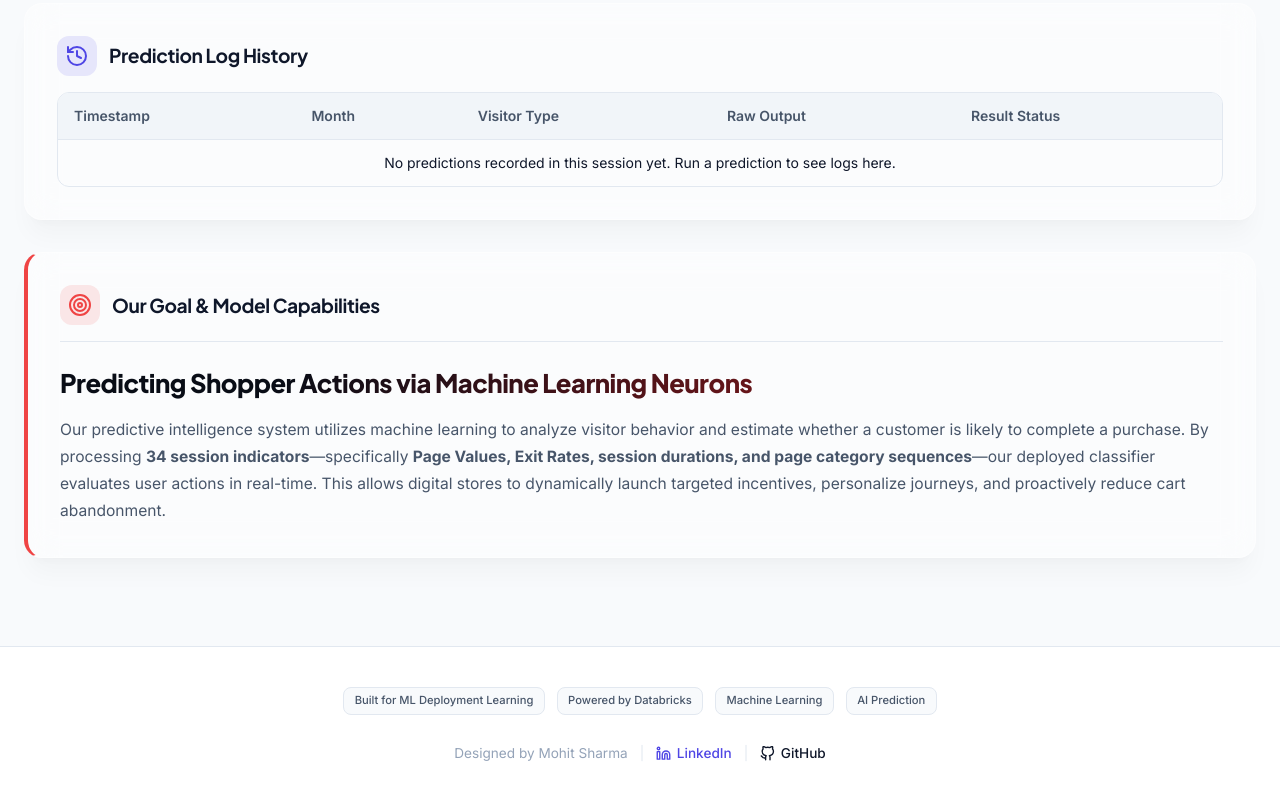
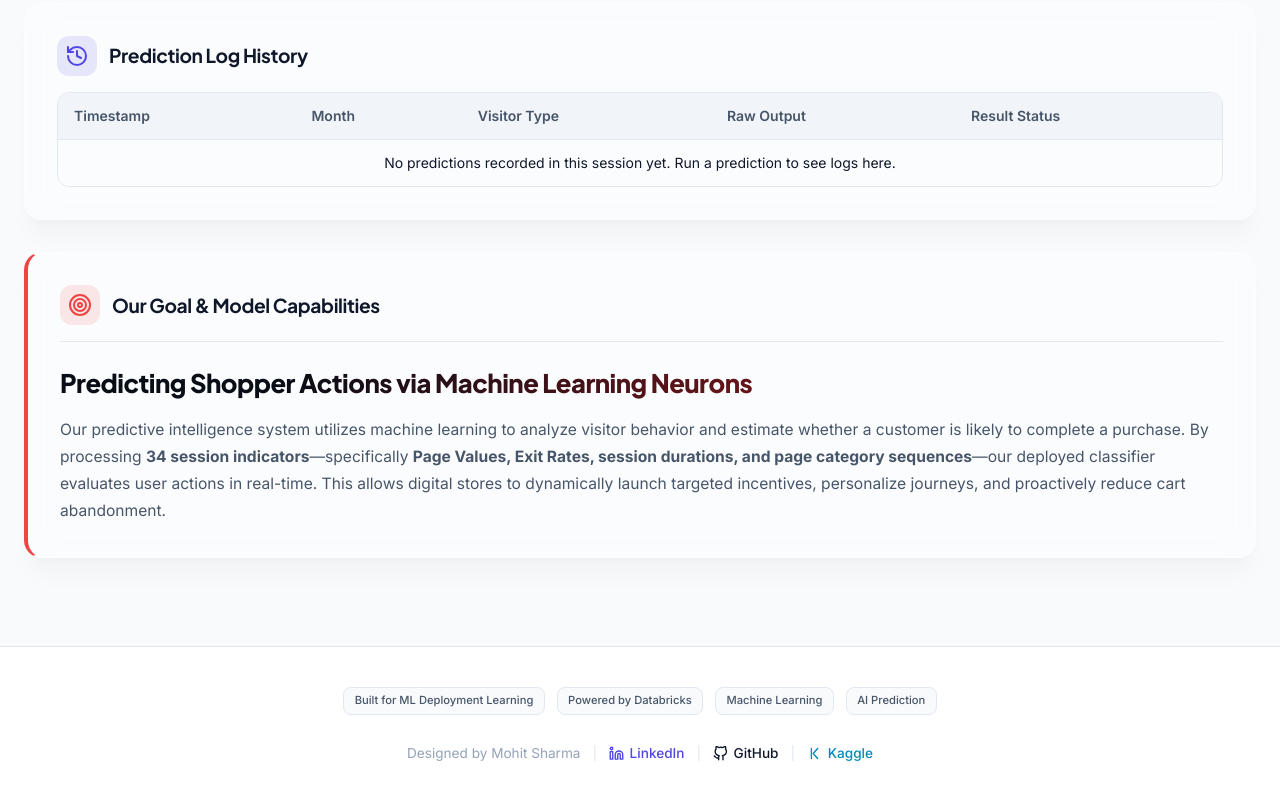
Before and after one commit to mohitsharmaa21/Purchase-Intent-Predictor, a React (Vite) app: page / in a window 1280 px wide. Shown: the part 2912-3712 px from the top of the page. Built offline with nearby package versions, Linux system fonts and the light colour scheme.

Commit message:
AddKaggleLinkToFooter

```diff
--- a/src/App.jsx
+++ b/src/App.jsx
@@ -355,6 +355,18 @@ export default function App() {
               <svg viewBox="0 0 24 24" fill="none" stroke="currentColor" strokeWidth="2.2" strokeLinecap="round" strokeLinejoin="round" style={{ width: '15px', height: '15px' }}><path d="M9 19c-5 1.5-5-2.5-7-3m14 6v-3.87a3.37 3.37 0 0 0-.94-2.61c3.14-.35 6.44-1.54 6.44-7A5.44 5.44 0 0 0 20 4.77 5.07 5.07 0 0 0 19.91 1S18.73.65 16 2.48a13.38 13.38 0 0 0-7 0C6.27.65 5.09 1 5.09 1A5.07 5.07 0 0 0 5 4.77a5.44 5.44 0 0 0-1.5 3.78c0 5.42 3.3 6.61 6.44 7A3.37 3.37 0 0 0 9 18.13V22"></path></svg>
               GitHub
             </a>
+            <span style={{ color: 'var(--border-color)', userSelect: 'none' }}>|</span>
+            <a
+              href="https://www.kaggle.com/code/mohitsharma7231/online-shoppers-intention-lightgbm-model#Model-Evaluation-&-Results"
+              target="_blank"
+              rel="noopener noreferrer"
+              className="footer-link-kaggle"
+            >
+              <svg viewBox="0 0 24 24" fill="none" stroke="currentColor" strokeWidth="2.2" strokeLinecap="round" strokeLinejoin="round" style={{ width: '15px', height: '15px' }}>
+                <path d="M7 4v16M17 4l-7 8 7 8" />
+              </svg>
+              Kaggle
+            </a>
           </p>
         </div>
       </footer>
--- a/src/styles/App.css
+++ b/src/styles/App.css
@@ -1197,3 +1197,21 @@ input:checked + .slider:before {
 .about-body {
   color: var(--text-secondary);
 }
+
+.footer-link-kaggle {
+  display: inline-flex;
+  align-items: center;
+  gap: 0.35rem;
+  color: #008bb9;
+  font-weight: 500;
+  transition: opacity 0.2s ease, transform 0.2s ease;
+}
+
+.footer-link-kaggle:hover {
+  opacity: 0.85;
+  transform: translateY(-1px);
+}
+
+[data-theme="dark"] .footer-link-kaggle {
+  color: #20beff;
+}
```
